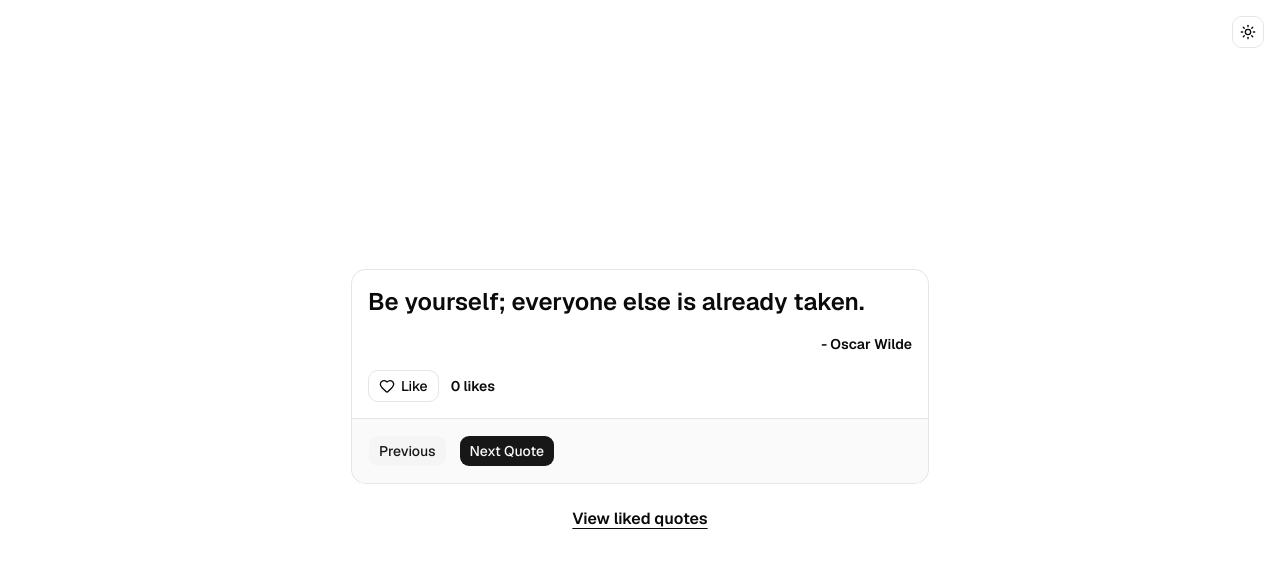
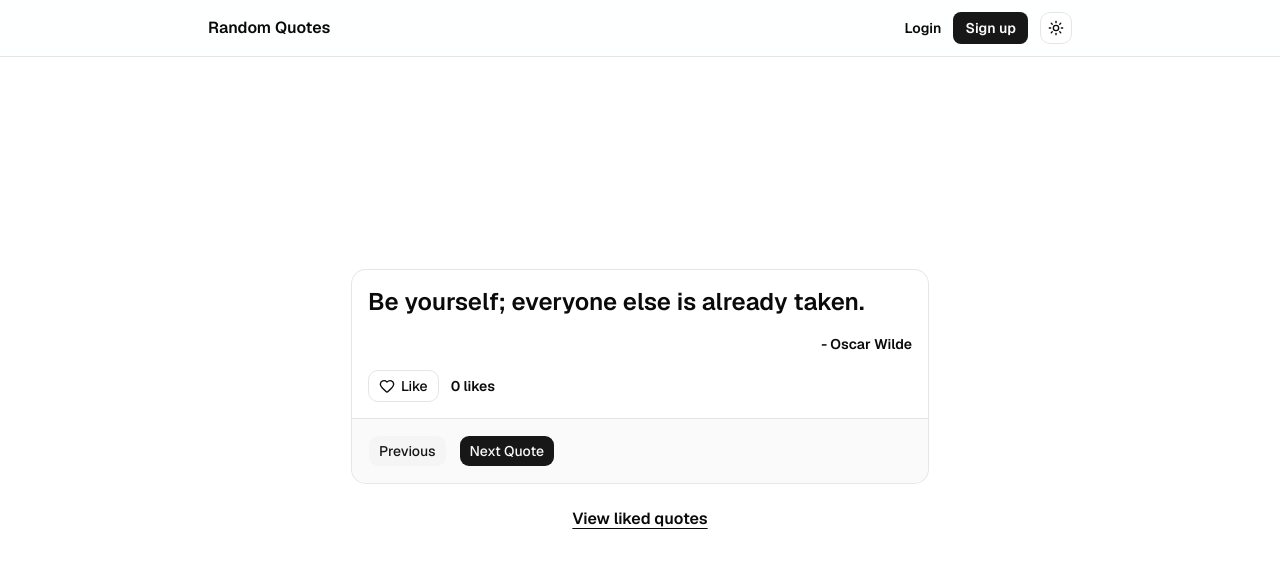
Before and after one commit to efeince1/random-quotes, a Next.js app: page / in a window 1280 px wide. Shown: the top 568 px of the page. Built offline with nearby package versions, Linux system fonts and the light colour scheme; no server answers.

Commit message:
Add navbar with login-aware links

```diff
--- a/src/app/layout.tsx
+++ b/src/app/layout.tsx
@@ -4,7 +4,7 @@ import { Geist, Geist_Mono } from 'next/font/google';
 import './globals.css';
 import { QuotesProvider } from '@/app/QuotesContext';
 import { ThemeProvider } from '@/components/ThemeProvider';
-import { ThemeToggle } from '@/components/ThemeToggle';
+import { Navbar } from '@/components/Navbar';
 
 const geistSans = Geist({
   variable: '--font-geist-sans',
@@ -31,9 +31,7 @@ export default function RootLayout({ children }: { children: ReactNode }) {
       <body className='min-h-full flex flex-col'>
         <ThemeProvider attribute='class' defaultTheme='system' enableSystem>
           <QuotesProvider>
-            <div className='fixed top-4 right-4 z-10'>
-              <ThemeToggle />
-            </div>
+            <Navbar />
             {children}
           </QuotesProvider>
         </ThemeProvider>
--- /dev/null
+++ b/src/components/Navbar.tsx
@@ -0,0 +1,59 @@
+'use client';
+
+import Link from 'next/link';
+import { useUser } from '@auth0/nextjs-auth0/client';
+import { ThemeToggle } from '@/components/ThemeToggle';
+
+const linkStyles =
+  'text-sm font-semibold text-foreground underline-offset-4 hover:underline';
+
+export function Navbar() {
+  const { user, isLoading } = useUser();
+
+  return (
+    <header className='fixed inset-x-0 top-0 z-10 border-b bg-background/90 backdrop-blur'>
+      <nav
+        aria-label='Main'
+        className='mx-auto flex max-w-4xl items-center justify-between gap-4 px-4 py-3'
+      >
+        <div className='flex items-center gap-4'>
+          <Link href='/' className='font-semibold text-foreground'>
+            Random Quotes
+          </Link>
+          {user && (
+            <Link href='/user/quotes/liked' className={linkStyles}>
+              Liked quotes
+            </Link>
+          )}
+        </div>
+
+        <div className='flex items-center gap-3'>
+          {!isLoading && user && (
+            <>
+              <span className='hidden text-sm text-foreground sm:inline'>
+                {user.name}
+              </span>
+              <a href='/auth/logout' className={linkStyles}>
+                Logout
+              </a>
+            </>
+          )}
+          {!isLoading && !user && (
+            <>
+              <a href='/auth/login' className={linkStyles}>
+                Login
+              </a>
+              <a
+                href='/auth/login?screen_hint=signup'
+                className='rounded-md bg-primary px-3 py-1.5 text-sm font-semibold text-primary-foreground'
+              >
+                Sign up
+              </a>
+            </>
+          )}
+          <ThemeToggle />
+        </div>
+      </nav>
+    </header>
+  );
+}
```
